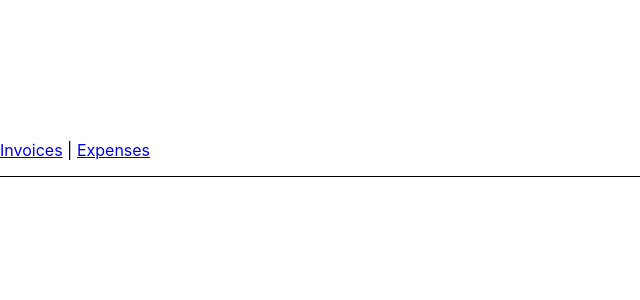
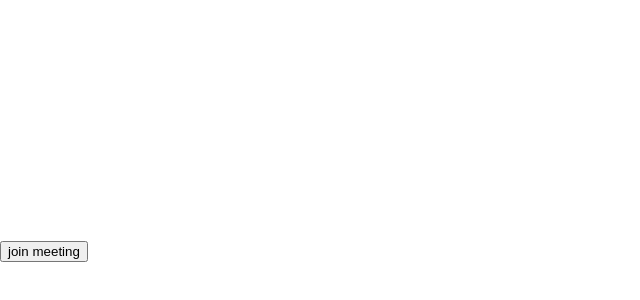
Before and after one commit to reasonSelf/meeting, a React (Create React App) app: page / in a window 1280 px wide. Shown: the part 164-464 px from the top of the page, without its empty margins (0-640 px from the left). Built offline with nearby package versions, Linux system fonts and the light colour scheme.

Commit message:
add webrtc.js

```diff
--- a/package.json
+++ b/package.json
@@ -10,6 +10,7 @@
     "react-dom": "^18.2.0",
     "react-router-dom": "^6.3.0",
     "react-scripts": "5.0.1",
+    "uuid": "^9.0.0",
     "web-vitals": "^2.1.4"
   },
   "scripts": {
--- a/src/App.js
+++ b/src/App.js
@@ -1,20 +1,9 @@
-import { Link, Outlet } from "react-router-dom";
 import Video from "./components/video";
 
 function App() {
   return (
     <div>
       <Video />
-      <nav
-        style={{
-          borderBottom: "solid 1px",
-          paddingBottom: "1rem",
-        }}
-      >
-        <Link to="/invoices">Invoices</Link> |{" "}
-        <Link to="/expenses">Expenses</Link>
-      </nav>
-      <Outlet />
     </div>
   );
 }
--- a/src/components/video.jsx
+++ b/src/components/video.jsx
@@ -1,17 +1,28 @@
+import { v4 as uuidv4 } from 'uuid';
+
 export default function Video() {
-  navigator.mediaDevices.getDisplayMedia({
+  const videoID = uuidv4();
+
+  function joinMeeting() {
+    navigator.mediaDevices.getUserMedia({
         video: true
       })
       .then(stream => {
-    document.querySelector('#test').srcObject = stream;
+        document.getElementById(videoID).srcObject = stream;
       })
       .catch(error => {
-
+        console.error(error);
       })
+  }
 
   return (
-    <video id="test" width="300" height="300" autoPlay>
+    <div>
+      <video id={videoID} width="400" height="400" autoPlay>
 
       </video>
+      <div>
+        <button onClick={joinMeeting}>join meeting</button>
+      </div>
+    </div>
   )
 }
```
Also changed, not shown: src/state/webrtc.js (added, +11 -0 lines), 1 other file (tests, documents, lock files or other folders). Lines whose indentation alone changed are shown as unchanged.
